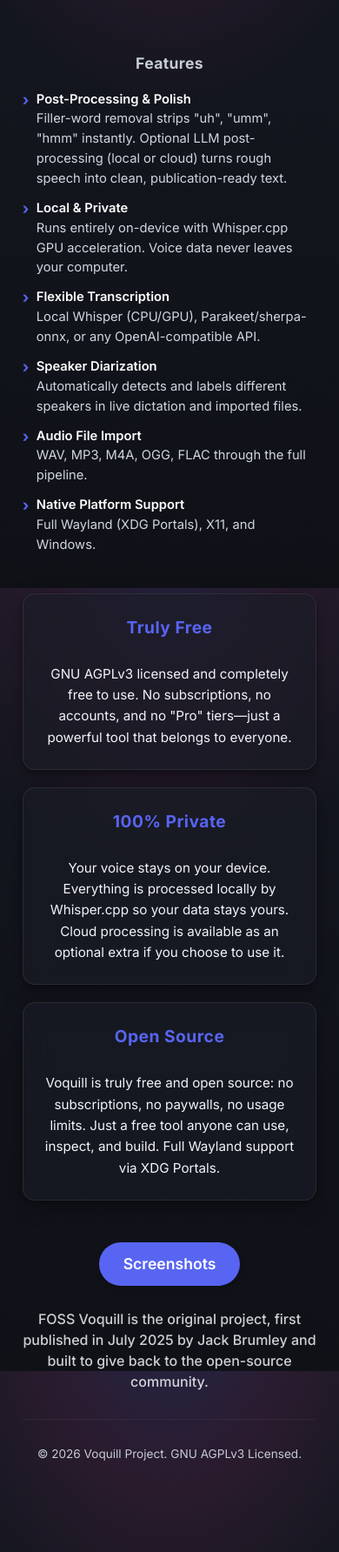
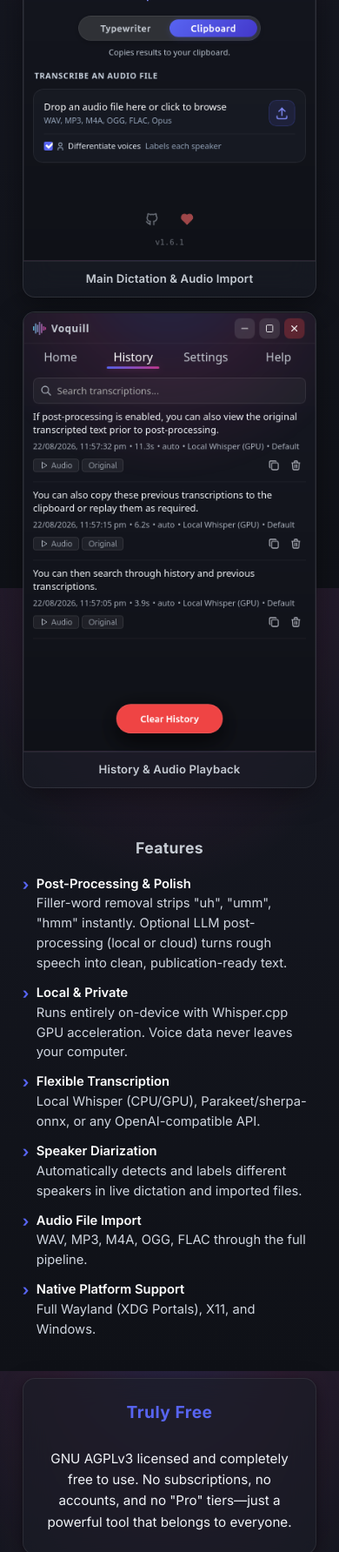
Before and after one commit to jackbrumley/voquill, a Jekyll site: the page built from docs/index.html, in a window 390 px wide, cut to the strip 1124-2908 px from the top of the page. Shown: the whole strip at 87% size. Built offline with Jekyll 4.4.1, drawn with Linux system fonts in a browser that asks for light colours; before the commit the page ends 2835 px from its top, so only the background shows below that; some of the changed text lies outside the part shown.

Commit message:
docs: update README and website hero section layout with side-by-side screenshots

```diff
--- a/docs/assets/index.css
+++ b/docs/assets/index.css
@@ -252,10 +252,72 @@
   letter-spacing: 0.02em;
 }
 
+.hero-screenshots-grid {
+  display: grid;
+  grid-template-columns: repeat(2, 1fr);
+  gap: 1.25rem;
+  margin: 1.75rem auto 2rem;
+  max-width: 960px;
+  width: 100%;
+}
+
+.hero-screenshot-card {
+  display: flex;
+  flex-direction: column;
+  background: var(--colors-glass-bg);
+  backdrop-filter: blur(var(--colors-glass-blur));
+  -webkit-backdrop-filter: blur(var(--colors-glass-blur));
+  border: 1px solid rgba(255, 255, 255, 0.1);
+  border-radius: 14px;
+  overflow: hidden;
+  text-decoration: none;
+  box-shadow: 0 8px 32px rgba(0, 0, 0, 0.4);
+  transition: transform 0.25s ease, border-color 0.25s ease, box-shadow 0.25s ease;
+}
+
+.hero-screenshot-card:hover {
+  transform: translateY(-4px);
+  border-color: rgba(255, 255, 255, 0.22);
+  box-shadow: 0 12px 40px rgba(0, 0, 0, 0.55);
+}
+
+.hero-screenshot-card img {
+  width: 100%;
+  height: auto;
+  display: block;
+  border-bottom: 1px solid rgba(255, 255, 255, 0.06);
+}
+
+.hero-screenshot-caption {
+  padding: 0.65rem 0.9rem;
+  font-size: 0.82rem;
+  font-weight: 600;
+  color: var(--colors-text-secondary);
+  text-align: center;
+  letter-spacing: 0.01em;
+}
+
+.hero-screenshot-card:hover .hero-screenshot-caption {
+  color: var(--colors-text-primary);
+}
+
 .hero-container {
   margin: 2rem auto;
   max-width: 800px;
   width: 100%;
+}
+
+.video-section {
+  margin: 2.5rem auto 1.5rem;
+}
+
+.video-heading {
+  font-size: 1.1rem;
+  font-weight: 700;
+  letter-spacing: 0.02em;
+  color: var(--colors-text-secondary);
+  text-align: center;
+  margin-bottom: 1rem;
 }
 
 .hero-media {
@@ -408,6 +470,12 @@
     font-size: 2.25rem;
   }
 
+  .hero-screenshots-grid {
+    grid-template-columns: 1fr;
+    gap: 1rem;
+    margin: 1.25rem auto 1.5rem;
+  }
+
   .philosophy-grid {
     gap: 1.25rem;
     margin: 1.5rem 0;
--- a/docs/index.html
+++ b/docs/index.html
@@ -73,17 +73,15 @@
   </div>
 </div>
 
-<div class="hero-container">
-  <div class="hero-media">
-    <iframe
-      src="https://www.youtube-nocookie.com/embed/yKKyPUwEpDg"
-      title="FOSS Voquill promo video"
-      loading="lazy"
-      allow="picture-in-picture; web-share"
-      referrerpolicy="strict-origin-when-cross-origin"
-      allowfullscreen
-    ></iframe>
-  </div>
+<div class="hero-screenshots-grid">
+  <a href="{{ '/screenshots.html' | relative_url }}" class="hero-screenshot-card">
+    <img src="{{ '/screenshots/screenshot-1.png' | relative_url }}" alt="Voquill Dictation Interface" loading="eager">
+    <span class="hero-screenshot-caption">Main Dictation &amp; Audio Import</span>
+  </a>
+  <a href="{{ '/screenshots.html' | relative_url }}" class="hero-screenshot-card">
+    <img src="{{ '/screenshots/screenshot-2.png' | relative_url }}" alt="Voquill History & Playback Interface" loading="eager">
+    <span class="hero-screenshot-caption">History &amp; Audio Playback</span>
+  </a>
 </div>
 
 <section class="feature-list">
@@ -131,8 +129,22 @@
   </div>
 </section>
 
+<div class="hero-container video-section">
+  <h3 class="video-heading">Walkthrough Video</h3>
+  <div class="hero-media">
+    <iframe
+      src="https://www.youtube-nocookie.com/embed/yKKyPUwEpDg"
+      title="FOSS Voquill promo video"
+      loading="lazy"
+      allow="picture-in-picture; web-share"
+      referrerpolicy="strict-origin-when-cross-origin"
+      allowfullscreen
+    ></iframe>
+  </div>
+</div>
+
 <div class="gallery-action">
-  <a href="{{ '/screenshots.html' | relative_url }}" class="btn btn-secondary">Screenshots</a>
+  <a href="{{ '/screenshots.html' | relative_url }}" class="btn btn-secondary">View All Screenshots</a>
 </div>
 
 <p class="provenance home-provenance">FOSS Voquill is the original project, first published in July 2025 by Jack Brumley and built to give back to the open-source community.</p>
```
Also changed, not shown: README.md.
